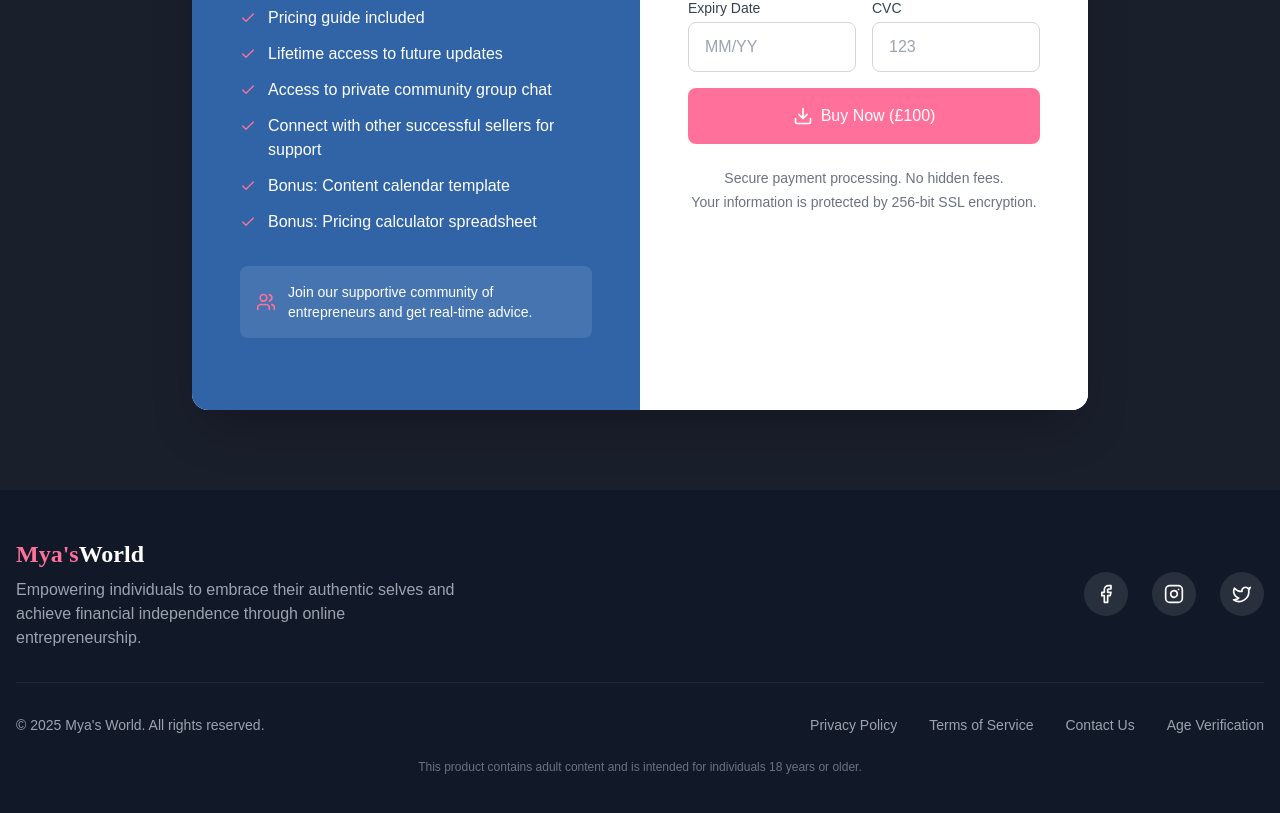
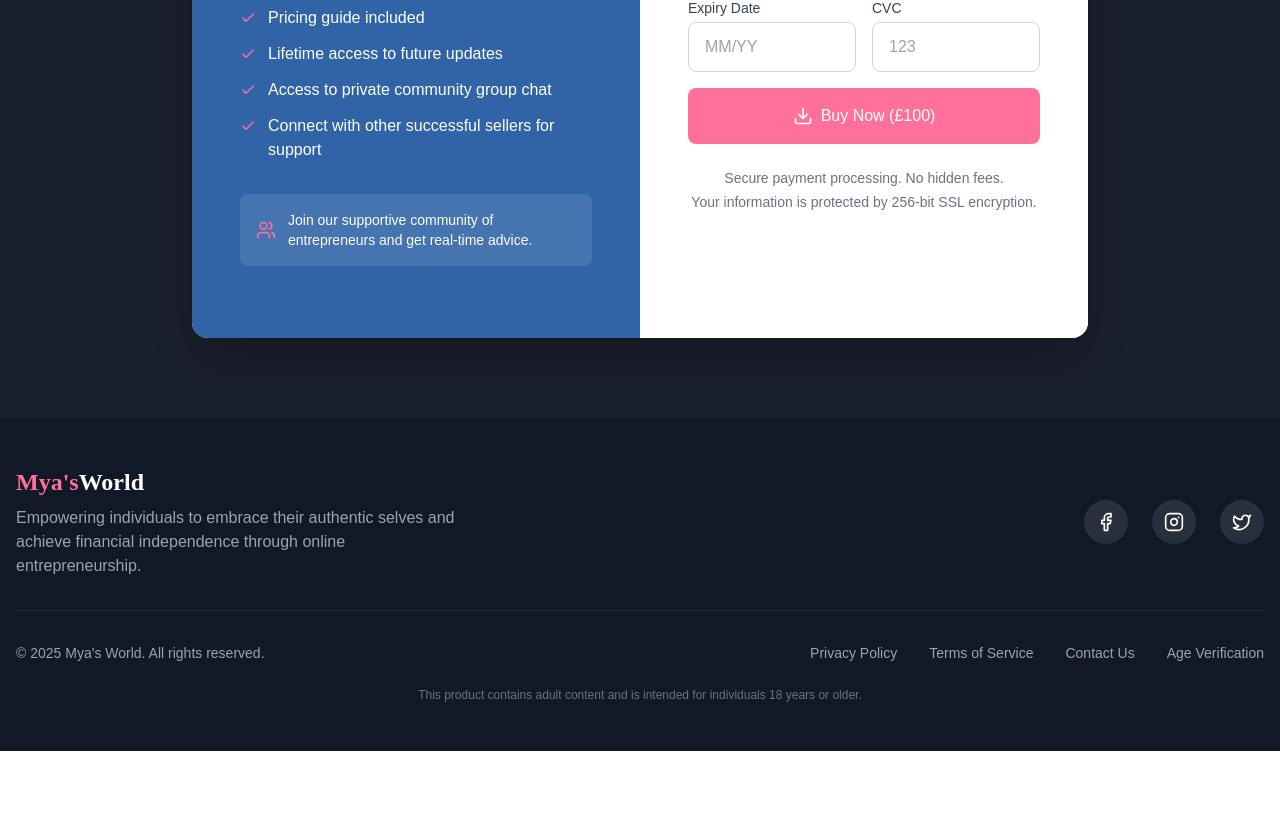
Before and after one commit to SpydaOfficial/SpydaOfficial.github.io, a React (Vite) app: page / in a window 1280 px wide. Shown: the part 5384-6197 px from the top of the page. After the commit the page ends 6135 px from the top, so only its background shows below. Built offline with nearby package versions, Linux system fonts and the light colour scheme.

Commit message:
Remove bonus content text
Remove text related to bonus content in the purchase section.

```diff
--- a/src/components/PurchaseSection.tsx
+++ b/src/components/PurchaseSection.tsx
@@ -6,9 +6,7 @@ const PurchaseSection = () => {
     "Pricing guide included",
     "Lifetime access to future updates",
     "Access to private community group chat",
-    "Connect with other successful sellers for support",
-    "Bonus: Content calendar template",
-    "Bonus: Pricing calculator spreadsheet"
+    "Connect with other successful sellers for support"
   ];
 
   return (
```
